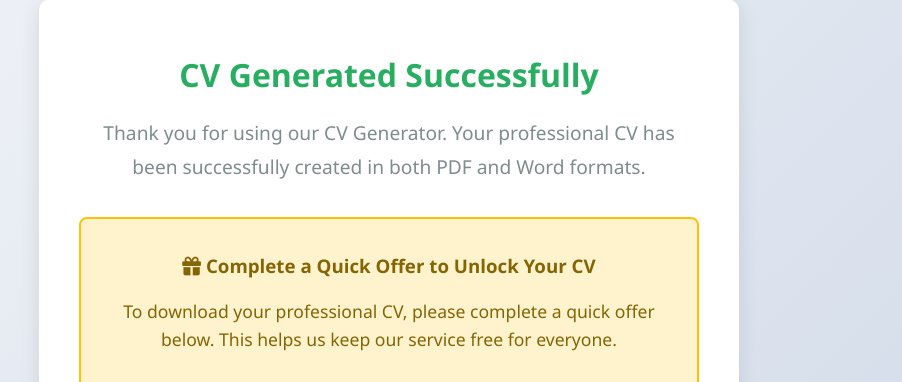
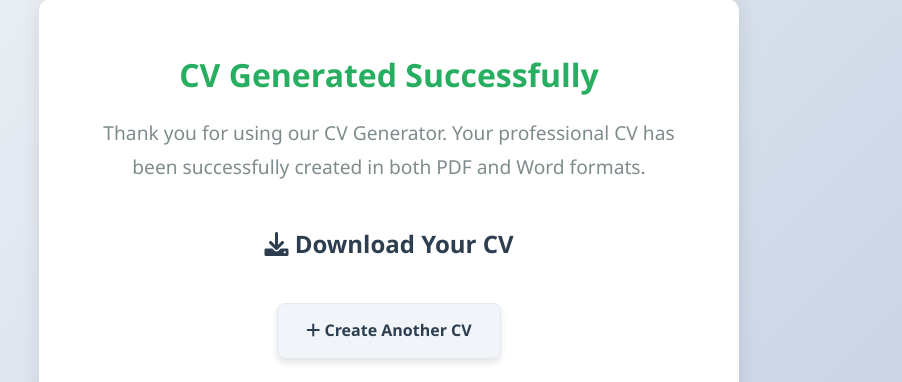
Before and after one commit to sidrafik42/cv-generator, a Flask app: page /success in a window 1280 px wide. Shown: the part 243-625 px from the top of the page, without its empty margins (251-1153 px from the left). Run offline with Flask 3, Linux system fonts and the light colour scheme.

Commit message:
Revert CPA offer integration: Restore direct download functionality

```diff
--- a/cv_generator/app.py
+++ b/cv_generator/app.py
@@ -1,4 +1,4 @@
-from flask import Flask, render_template, request, send_file, redirect, url_for, Response, session
+from flask import Flask, render_template, request, send_file, redirect, url_for, Response
 import os
 from docx import Document
 from docx.shared import Inches, Pt
@@ -40,8 +40,6 @@ app = Flask(__name__,
 app.config['UPLOAD_FOLDER'] = os.path.join(root_dir, 'static', 'uploads')
 app.config['MAX_CONTENT_LENGTH'] = 16 * 1024 * 1024  # 16MB max file size
 app.config['SECRET_KEY'] = os.environ.get('SECRET_KEY', 'your-secret-key-change-this-in-production')
-# CPA Grip Link - Set this via environment variable or update directly
-app.config['CPA_GRIP_LINK'] = os.environ.get('CPA_GRIP_LINK', 'https://playabledownloads.com/1857355')
 
 @app.route('/')
 def index():
@@ -137,53 +135,18 @@ def generate_cv():
                        skills, languages, proficiencies, certifications, interests, references,
                        photo_path, pdf_filename)
 
-    # Store filenames in session for download after offer completion
-    session['docx_file'] = docx_filename
-    session['pdf_file'] = pdf_filename
-    session['offer_completed'] = False
-
-    # Return to success page
-    return redirect(url_for('success'))
+    # Return to home with success message
+    return redirect(url_for('success', docx_file=docx_filename, pdf_file=pdf_filename))
 
 @app.route('/success')
 def success():
-    docx_file = session.get('docx_file')
-    pdf_file = session.get('pdf_file')
-    offer_completed = session.get('offer_completed', False)
-    cpa_link = app.config['CPA_GRIP_LINK']
-
-    return render_template('success.html',
-                         docx_file=docx_file,
-                         pdf_file=pdf_file,
-                         offer_completed=offer_completed,
-                         cpa_link=cpa_link)
-
-@app.route('/complete_offer', methods=['POST'])
-def complete_offer():
-    """Mark offer as completed - called after user completes CPA offer"""
-    session['offer_completed'] = True
-    return redirect(url_for('success'))
+    docx_file = request.args.get('docx_file')
+    pdf_file = request.args.get('pdf_file')
+    return render_template('success.html', docx_file=docx_file, pdf_file=pdf_file)
 
 @app.route('/download/<filename>')
 def download_file(filename):
-    """Download CV file - only allowed after offer completion"""
-    # Check if offer is completed
-    if not session.get('offer_completed', False):
-        return redirect(url_for('success'))
-
-    # Verify the file belongs to this session
-    docx_file = session.get('docx_file')
-    pdf_file = session.get('pdf_file')
-
-    if filename not in [docx_file, pdf_file]:
-        return redirect(url_for('success'))
-
     generated_path = os.path.join(root_dir, 'generated', filename)
-
-    # Check if file exists
-    if not os.path.exists(generated_path):
-        return redirect(url_for('success'))
-
     return send_file(generated_path, as_attachment=True)
 
 def create_word_document(name, email, phone, address, profile,
--- a/templates/success.html
+++ b/templates/success.html
@@ -5,22 +5,43 @@
     <meta name="viewport" content="width=device-width, initial-scale=1.0" />
 
     <!-- Primary Meta Tags -->
-    <title>CV Generated Successfully - Download Your Professional Resume | CV Generator</title>
-    <meta name="title" content="CV Generated Successfully - Download Your Professional Resume" />
-    <meta name="description" content="Your professional CV has been successfully generated. Download your resume in PDF and Word formats instantly." />
+    <title>
+      CV Generated Successfully - Download Your Professional Resume | CV
+      Generator
+    </title>
+    <meta
+      name="title"
+      content="CV Generated Successfully - Download Your Professional Resume"
+    />
+    <meta
+      name="description"
+      content="Your professional CV has been successfully generated. Download your resume in PDF and Word formats instantly."
+    />
     <meta name="robots" content="noindex, follow" />
     <link rel="canonical" href="{{ request.url }}" />
 
     <!-- Open Graph / Facebook -->
     <meta property="og:type" content="website" />
     <meta property="og:url" content="{{ request.url }}" />
-    <meta property="og:title" content="CV Generated Successfully - Download Your Professional Resume" />
-    <meta property="og:description" content="Your professional CV has been successfully generated. Download your resume in PDF and Word formats." />
+    <meta
+      property="og:title"
+      content="CV Generated Successfully - Download Your Professional Resume"
+    />
+    <meta
+      property="og:description"
+      content="Your professional CV has been successfully generated. Download your resume in PDF and Word formats."
+    />
 
     <!-- Twitter -->
     <meta name="twitter:card" content="summary" />
-    <meta name="twitter:title" content="CV Generated Successfully - Download Your Professional Resume" />
-    <meta name="twitter:description" content="Your professional CV has been successfully generated. Download your resume in PDF and Word formats." />
+    <meta
+      name="twitter:title"
+      content="CV Generated Successfully - Download Your Professional Resume"
+    />
+    <meta
+      name="twitter:description"
+      content="Your professional CV has been successfully generated. Download your resume in PDF and Word formats."
+    />
 
     <!-- Stylesheets -->
     <link
@@ -48,70 +69,25 @@
           </p>
         </div>
 
-        {% if not offer_completed %}
-        <!-- CPA Offer Section -->
-        <div class="offer-section" style="background: #fff3cd; border: 2px solid #ffc107; border-radius: 8px; padding: 2rem; margin: 2rem 0; text-align: center;">
-          <h3 style="color: #856404; margin-bottom: 1rem;">
-            <i class="fas fa-gift"></i> Complete a Quick Offer to Unlock Your CV
-          </h3>
-          <p style="color: #856404; margin-bottom: 1.5rem; font-size: 1.1rem;">
-            To download your professional CV, please complete a quick offer below.
-            This helps us keep our service free for everyone.
-          </p>
-
-          <div style="margin: 2rem 0;">
-            <iframe
-              id="cpaFrame"
-              src="{{ cpa_link }}"
-              style="width: 100%; min-height: 600px; border: 1px solid #ddd; border-radius: 4px;"
-              frameborder="0"
-              scrolling="yes">
-            </iframe>
-          </div>
-
-          <div style="background: #fff; padding: 1.5rem; border-radius: 6px; margin-top: 1.5rem;">
-            <p style="color: #333; margin-bottom: 1rem; font-weight: 600;">
-              After completing the offer above, click the button below to unlock your downloads:
-            </p>
-            <form action="/complete_offer" method="POST" style="display: inline-block;">
-              <button type="submit" class="btn-primary" style="padding: 1rem 2rem; font-size: 1.1rem; cursor: pointer;">
-                <i class="fas fa-unlock"></i> I've Completed the Offer - Unlock Downloads
-              </button>
-            </form>
-          </div>
-
-          <p style="color: #856404; margin-top: 1rem; font-size: 0.9rem;">
-            <i class="fas fa-info-circle"></i> Having trouble? Make sure you fully complete the offer before clicking unlock.
-          </p>
-        </div>
-        {% else %}
-        <!-- Download Section (shown after offer completion) -->
-        <div class="download-section" style="background: #d4edda; border: 2px solid #28a745; border-radius: 8px; padding: 2rem; margin: 2rem 0;">
-          <h3 style="color: #155724; margin-bottom: 1rem;">
-            <i class="fas fa-check-circle"></i> Offer Completed! Download Your CV
-          </h3>
-          <p style="color: #155724; margin-bottom: 1.5rem;">
-            Thank you for completing the offer! Your professional CV is ready to download.
-          </p>
-          <div class="download-buttons" style="display: flex; gap: 1rem; justify-content: center; flex-wrap: wrap;">
+        <div class="download-section">
+          <h3><i class="fas fa-download"></i> Download Your CV</h3>
+          <div class="download-buttons">
             {% if docx_file %}
-            <a href="/download/{{ docx_file }}" class="btn-download" style="background: #007bff; color: white; padding: 1rem 2rem; border-radius: 6px; text-decoration: none; display: inline-flex; align-items: center; gap: 0.5rem; font-weight: 600; transition: background 0.3s;">
+            <a href="/download/{{ docx_file }}" class="btn-download">
               <i class="fas fa-file-word"></i> Download Word Document
             </a>
-            {% endif %}
-            {% if pdf_file %}
-            <a href="/download/{{ pdf_file }}" class="btn-download" style="background: #dc3545; color: white; padding: 1rem 2rem; border-radius: 6px; text-decoration: none; display: inline-flex; align-items: center; gap: 0.5rem; font-weight: 600; transition: background 0.3s;">
+            {% endif %} {% if pdf_file %}
+            <a href="/download/{{ pdf_file }}" class="btn-download">
               <i class="fas fa-file-pdf"></i> Download PDF Document
             </a>
             {% endif %}
           </div>
         </div>
-        {% endif %}
 
-        <div class="actions" style="text-align: center; margin-top: 2rem;">
-          <a href="/" class="btn-secondary" style="display: inline-block; padding: 0.75rem 1.5rem; background: #6c757d; color: white; text-decoration: none; border-radius: 6px;">
-            <i class="fas fa-plus"></i> Create Another CV
-          </a>
+        <div class="actions">
+          <a href="/" class="btn-secondary"
+            ><i class="fas fa-plus"></i> Create Another CV</a
+          >
         </div>
       </div>
     </div>
```
